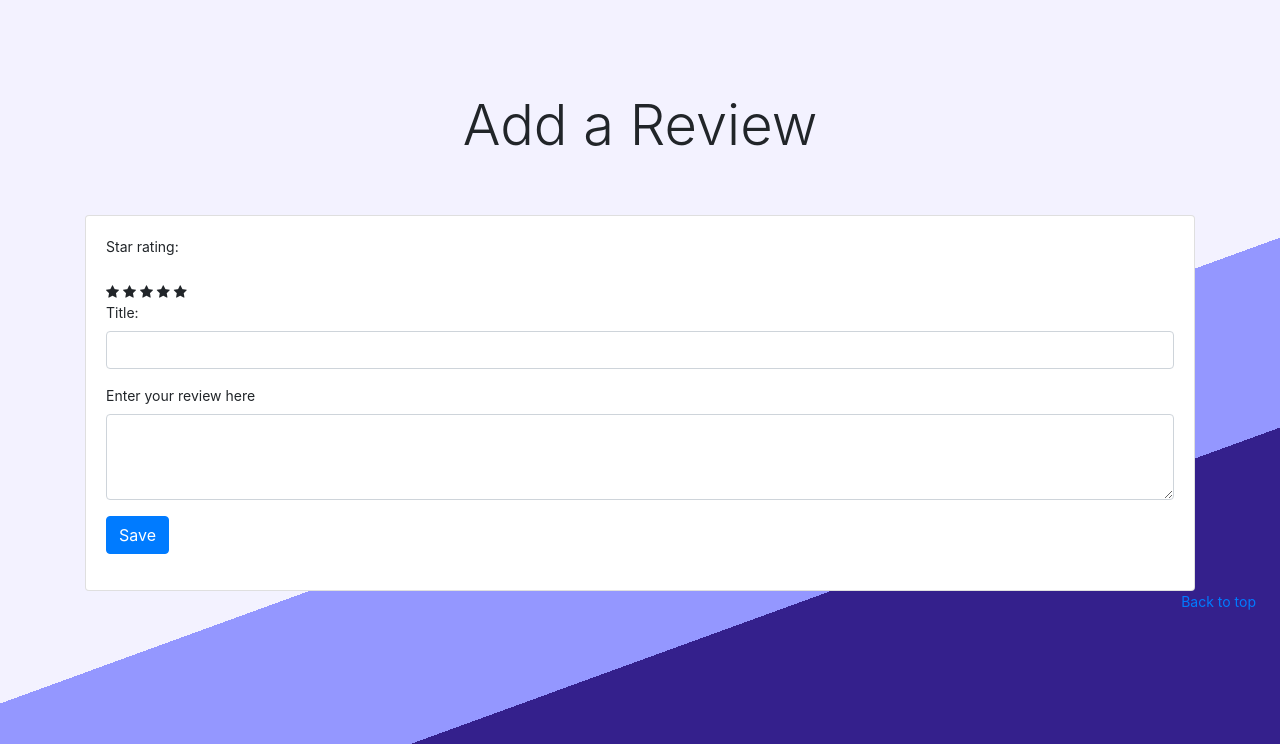
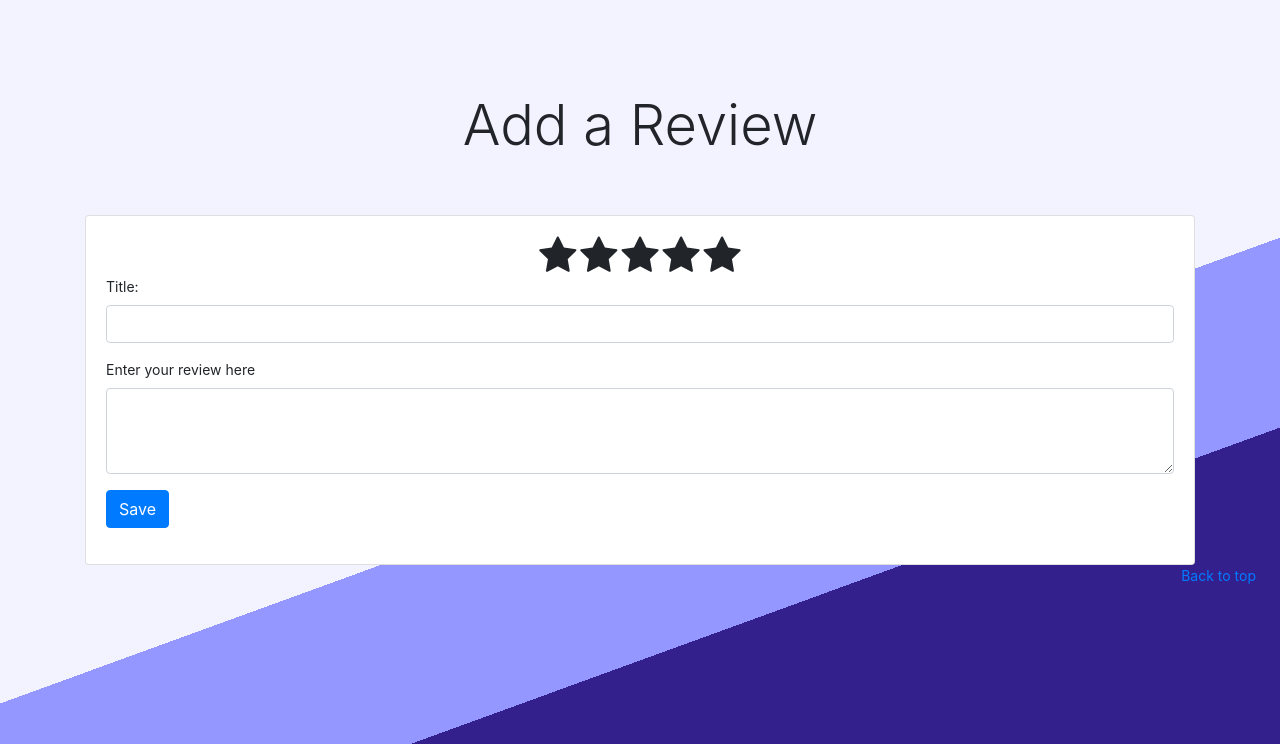
Before and after one commit to rorybhunter/WAD2_Group_2E, a Django app: a page that uses templates/RaisinRatings/add_review.html in a window 1280 px wide. Shown: the part 56-800 px from the top of the page. Run offline with Django 4.2, Linux system fonts and the light colour scheme; a user stored in the database is signed in; tables that the repository leaves empty hold one stand-in row (values such as "Sample post"); grey boxes marked "Sample" are stand-in pictures; some libraries are stand-ins or nearby versions.

Commit message:
stars fixed, made bigger when reviewing

```diff
--- a/templates/RaisinRatings/add_review.html
+++ b/templates/RaisinRatings/add_review.html
@@ -29,12 +29,9 @@
                                 {% endif %}
                             {% endfor %}
                             <div class="form-group">
-                                <p>
-                                    <label class="required" for="id_title">Star rating:</label>
-                                </p>
-                                <div class="stars px-auto" style="display: inline" >
+                                <div class="stars text-center w-100">
                                     {% for i in "12345" %}
-                                      <span id="star{{ i }}" class="fa fa-star"></span>
+                                      <span id="star{{ i }}" class="fa fa-star " style="font-size: 2.5rem"></span>
                                     {% endfor %}
                                 </div>
                                 <p>
```
